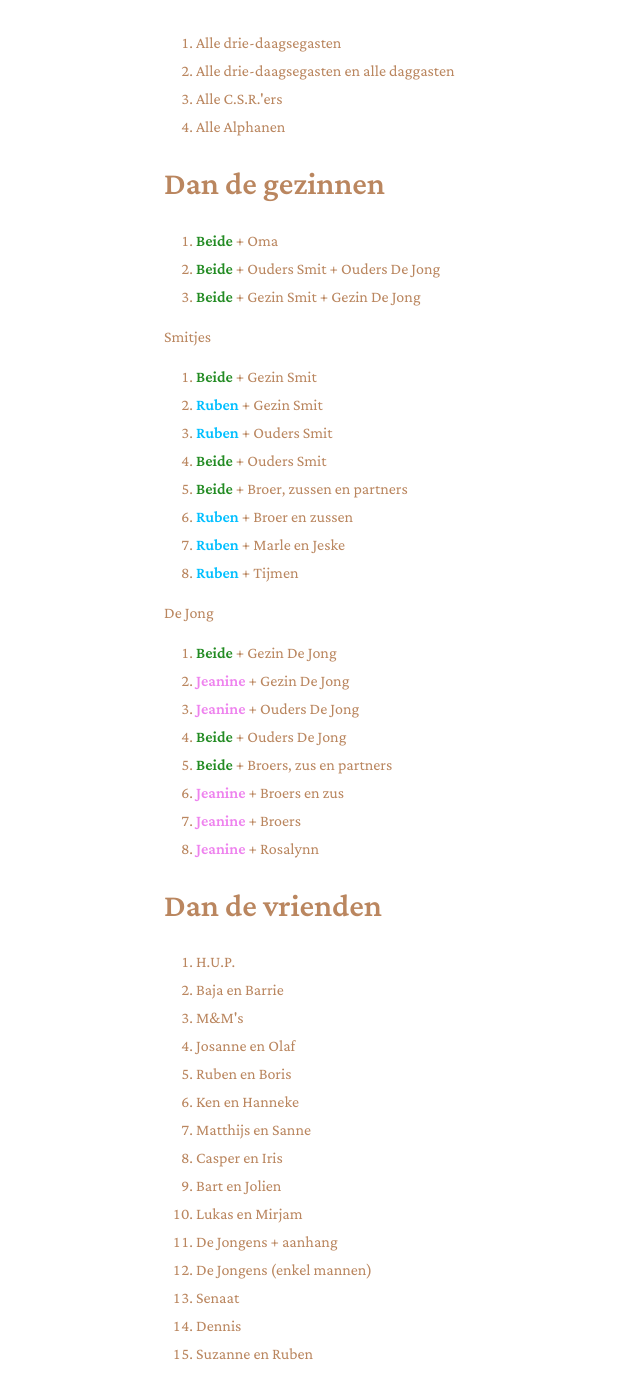
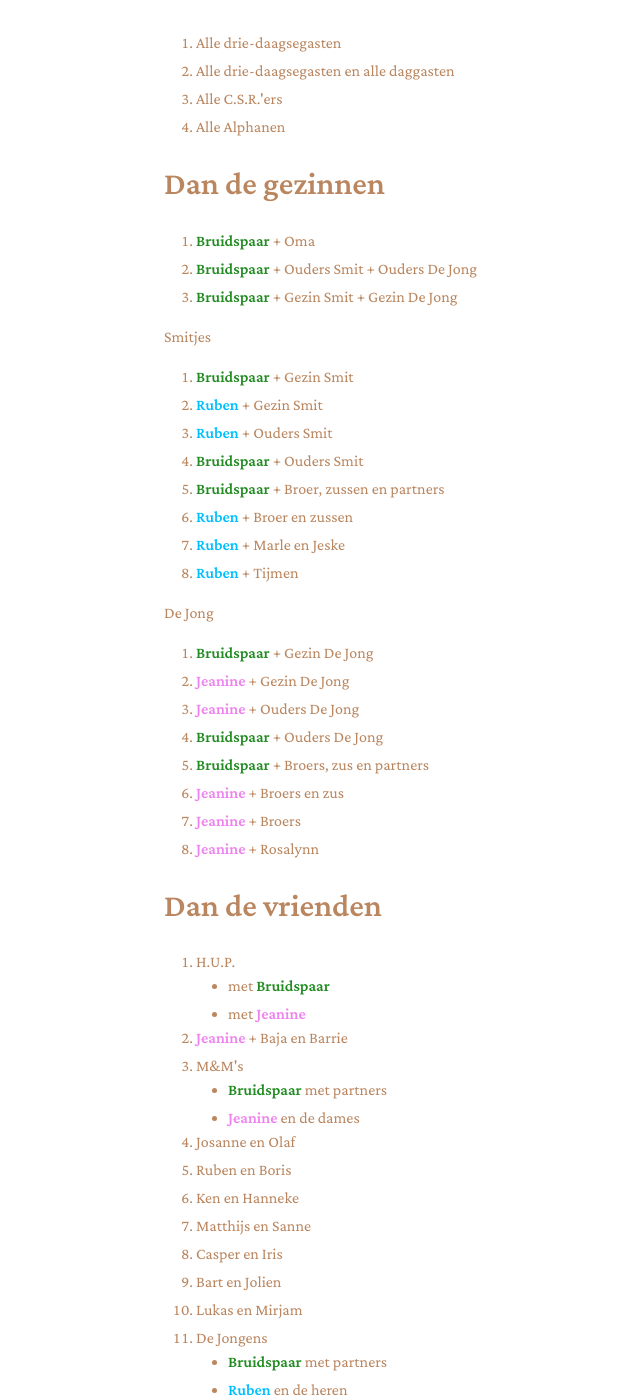
Before and after one commit to RubenSmit/bruiloftjeanineenruben.nl, a Jekyll site: the page built from fotovolgorde.markdown, in a window 1280 px wide and 1400 px high, scrolled down 953 px. Shown: the whole window, without its empty margins (44-684 px from the left). Built offline with Jekyll 4.4.1, drawn with Linux system fonts in a browser that asks for light colours.

Commit message:
Update fotovolgorde.markdown

```diff
--- a/fotovolgorde.markdown
+++ b/fotovolgorde.markdown
@@ -20,18 +20,18 @@ En trek uiteraard je mooiste smoeltje op de foto ;)
 
 ## Dan de gezinnen
 <ol>
-    <li><b style="color: forestgreen;">Beide</b> + Oma</li>
-    <li><b style="color: forestgreen;">Beide</b> + Ouders Smit + Ouders De Jong</li>
-    <li><b style="color: forestgreen;">Beide</b> + Gezin Smit + Gezin De Jong</li>
+    <li><b style="color: forestgreen;">Bruidspaar</b> + Oma</li>
+    <li><b style="color: forestgreen;">Bruidspaar</b> + Ouders Smit + Ouders De Jong</li>
+    <li><b style="color: forestgreen;">Bruidspaar</b> + Gezin Smit + Gezin De Jong</li>
 </ol>
 
 Smitjes
 <ol>
-    <li><b style="color: forestgreen;">Beide</b> + Gezin Smit</li>
+    <li><b style="color: forestgreen;">Bruidspaar</b> + Gezin Smit</li>
     <li><b style="color: deepskyblue;">Ruben</b> + Gezin Smit</li>
     <li><b style="color: deepskyblue;">Ruben</b> + Ouders Smit</li>
-    <li><b style="color: forestgreen;">Beide</b> + Ouders Smit</li>
-    <li><b style="color: forestgreen;">Beide</b> + Broer, zussen en partners</li>
+    <li><b style="color: forestgreen;">Bruidspaar</b> + Ouders Smit</li>
+    <li><b style="color: forestgreen;">Bruidspaar</b> + Broer, zussen en partners</li>
     <li><b style="color: deepskyblue;">Ruben</b> + Broer en zussen</li>
     <li><b style="color: deepskyblue;">Ruben</b> + Marle en Jeske</li>
     <li><b style="color: deepskyblue;">Ruben</b> + Tijmen</li>
@@ -39,11 +39,11 @@ Smitjes
 
 De Jong
 <ol>
-    <li><b style="color: forestgreen;">Beide</b> + Gezin De Jong</li>
+    <li><b style="color: forestgreen;">Bruidspaar</b> + Gezin De Jong</li>
     <li><b style="color: violet;">Jeanine</b> + Gezin De Jong</li>
     <li><b style="color: violet;">Jeanine</b> + Ouders De Jong</li>
-    <li><b style="color: forestgreen;">Beide</b> + Ouders De Jong</li>
-    <li><b style="color: forestgreen;">Beide</b> + Broers, zus en partners</li>
+    <li><b style="color: forestgreen;">Bruidspaar</b> + Ouders De Jong</li>
+    <li><b style="color: forestgreen;">Bruidspaar</b> + Broers, zus en partners</li>
     <li><b style="color: violet;">Jeanine</b> + Broers en zus</li>
     <li><b style="color: violet;">Jeanine</b> + Broers</li>
     <li><b style="color: violet;">Jeanine</b> + Rosalynn</li>
@@ -52,8 +52,16 @@ De Jong
 ## Dan de vrienden
 <ol>
     <li>H.U.P.</li>
-    <li>Baja en Barrie</li>
+        <ul>
+           <li>met <b style="color: forestgreen;">Bruidspaar</b></li>
+           <li>met <b style="color: violet;">Jeanine</b></li>
+        </ul>
+    <li><b style="color: violet;">Jeanine</b> + Baja en Barrie</li>
     <li>M&M's</li>
+        <ul>
+            <li><b style="color: forestgreen;">Bruidspaar</b> met partners</li>
+            <li><b style="color: violet;">Jeanine</b> en de dames</li>
+        </ul>
     <li>Josanne en Olaf</li>
     <li>Ruben en Boris</li>
     <li>Ken en Hanneke</li>
@@ -61,8 +69,11 @@ De Jong
     <li>Casper en Iris</li>
     <li>Bart en Jolien</li>
     <li>Lukas en Mirjam</li>
-    <li>De Jongens + aanhang</li>
-    <li>De Jongens (enkel mannen)</li>
+    <li>De Jongens</li>
+        <ul>
+            <li><b style="color: forestgreen;">Bruidspaar</b> met partners</li>
+            <li><b style="color: deepskyblue;">Ruben</b> en de heren</li>
+        </ul>
     <li>Senaat</li>
     <li>Dennis</li>
     <li>Suzanne en Ruben</li>
```
